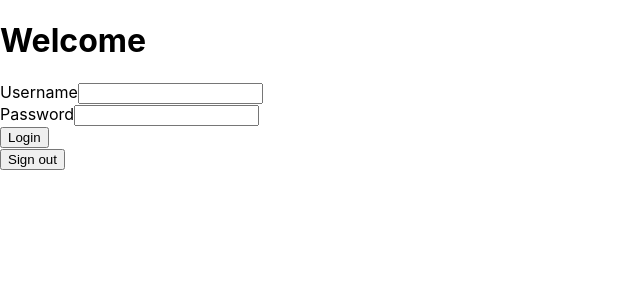
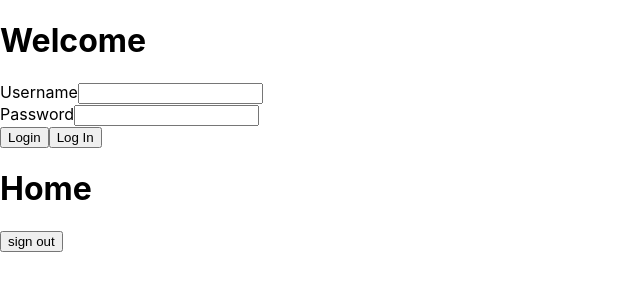
Before and after one commit to deucemac/can-t-Shut-app, a React (Create React App) app in the folder client/: page /login in a window 1280 px wide. Shown: the top 300 px of the page, without its empty margins (0-640 px from the left). Built offline with nearby package versions, Linux system fonts and the light colour scheme.

Commit message:
components

```diff
--- a/client/src/App.js
+++ b/client/src/App.js
@@ -1,10 +1,13 @@
-import { loginUser, verifyUser, registerUser } from './services/auth'
+import { loginUser, verifyUser, registerUser, removeToken } from './services/auth'
 import Login from './components/Login'
 import './App.css';
+import { Link, Route, withRouter } from 'react-router-dom'
+import Main from './components/Main'
+
 
 import React, { Component } from 'react'
 
-export default class App extends Component {
+class App extends Component {
   state = {
     userData: {
       username: '',
@@ -46,25 +49,43 @@ export default class App extends Component {
     })
   }
 
-  signOut = (e) => {
-    e.preventDefault()
-    this.setState(prevState => ({
-      currentUser: !prevState.currentUser
-    }))
+  handleLogOut = () => {
+
+    this.setState({
+     currentUser: null
+    })
+    localStorage.removeItem('authToken');
+    removeToken();
+    this.props.history.push('/')
   }
+
 
   render() {
     return (
       <div>
         <h1>Welcome</h1>
-        <Login
-            handleChange={this.handleChange}
-            userData={this.state.userData}
-            handleLogin={this.loginSubmit}
+
+        <Route path='/login'>
+          <Login
+          handleChange={this.handleChange}
+          userData={this.state.userData}
+          handleLogin={this.loginSubmit}
             currentUser={this.state.currentUser}
-            signOut={this.signOut}
+            handleLogOut={this.handleLogOut}
+          // handleRegister={this.handleRegister}
           />
+          </Route>
+
+        <Route path='/'>
+          <Main
+          currentUser={this.state.currentUser}
+          // handleLogin={this.handleLogin}
+          // handleLogOut={this.handleLogOut}
+          />
+        </Route>
       </div>
     )
   }
 }
+
+export default withRouter(App)
--- a/client/src/components/Login.jsx
+++ b/client/src/components/Login.jsx
@@ -1,4 +1,7 @@
 import React, { Component } from 'react'
+import { Link, Route, withRouter } from 'react-router-dom'
+import Main from './Main'
+
 
 export default class Login extends Component {
 
@@ -8,7 +11,12 @@ export default class Login extends Component {
         <header>
 
           {this.props.currentUser ?
-            <h2>Hello {this.props.currentUser.username}</h2> :
+            (<>
+              <h2>Hello {this.props.currentUser.username}</h2>
+              {/* <button onClick={this.props.handleLogout}>sign out</button> */}
+            </>)
+
+             :
             <div className="login">
               <form onSubmit={this.props.handleLogin}>
                 <div className="pair">
@@ -22,11 +30,11 @@ export default class Login extends Component {
                 </div>
 
                 <input type='submit' value="Login" />
+                <button>Log In</button>
               </form>
             </div>
 
           }
-<button onClick={this.props.signOut}>Sign out</button>
         </header>
       </>
     )
--- /dev/null
+++ b/client/src/components/Main.jsx
@@ -0,0 +1,28 @@
+import React, { Component } from 'react'
+import { Route } from 'react-router-dom'
+import Login from './Login'
+import Topics from './Topics'
+import { Link } from 'react-router-dom'
+
+
+export default class Main extends Component {
+
+
+  render() {
+
+    return (
+      <main>
+        <h1>Home</h1>
+        <button onClick={this.props.handleLogout}>sign out</button>
+
+        {/* <Route path='/topics' render={(props) => (
+          <Topics
+            {...props}
+            handleLogOut={this.props.handleLogOut}
+          />
+        )} /> */}
+
+     </main>
+    )
+  }
+}
--- /dev/null
+++ b/client/src/components/Topics.jsx
@@ -0,0 +1,9 @@
+import React from 'react'
+
+export default function Topics(props) {
+  return (
+    <div>
+      {/* <button onClick={props.handleLogOut}>sign out</button> */}
+    </div>
+  )
+}
--- a/client/src/services/auth.js
+++ b/client/src/services/auth.js
@@ -23,3 +23,7 @@ export const verifyUser = async () => {
   }
   return false
 }
+
+export const removeToken = () => {
+  api.defaults.headers.common.authorization = null
+}
```
Also changed, not shown: 1 other file (tests, documents, lock files or other folders).
